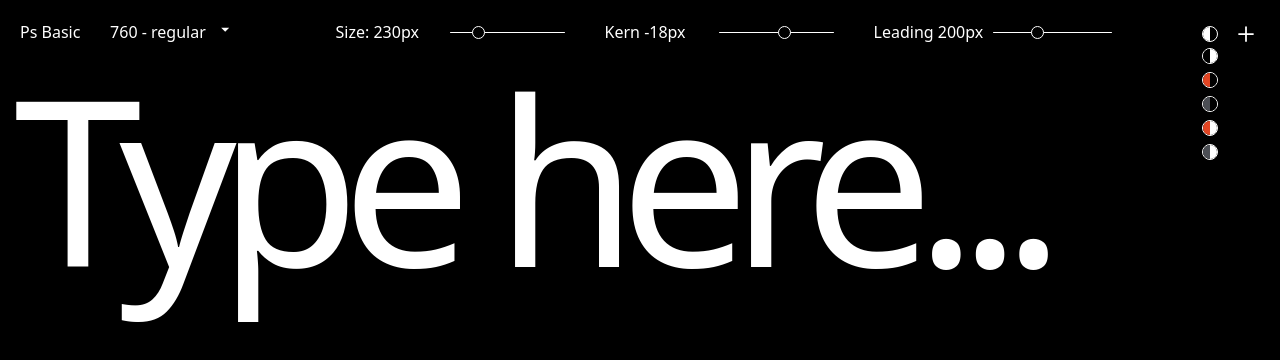
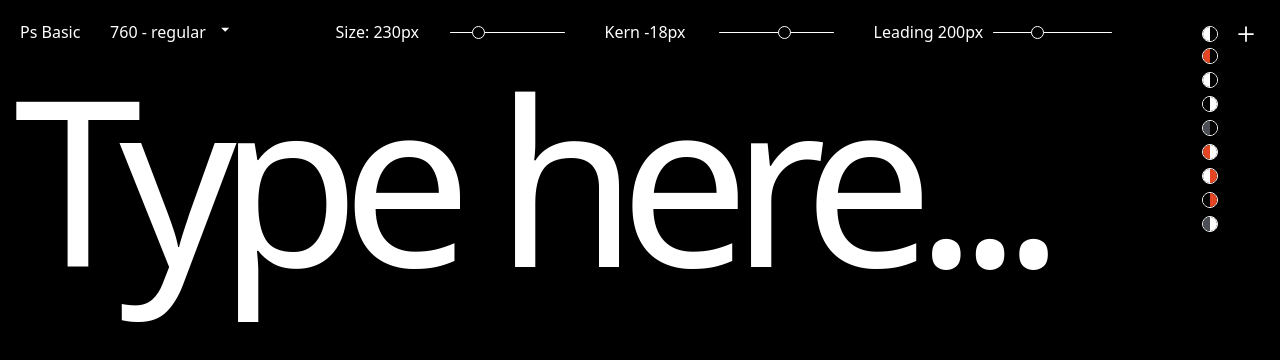
Before and after one commit to yano1978/ps-basic-font-tool, a React (Vite) app: page / in a window 1280 px wide. Both pictures are taken after a click on the button 1217 px from the left and 32 px from the top of the page. Shown: the top 360 px of the page. Built offline with nearby package versions, Linux system fonts and the light colour scheme.

Commit message:
Dropdowns color switchers OK (TODO: implement for input range elements)

```diff
--- a/src/App.jsx
+++ b/src/App.jsx
@@ -34,17 +34,43 @@ const App = () => {
     changeTextColor = value.text;
     setChangeColor(changeBgColor);
     setChangeTextColor(changeTextColor);
+    // console.log('bg:', changeBgColor, 'text:', changeTextColor);
+    // Colors combination available
     if (changeBgColor === '#000') {
-      changeDropdownColor = 'black';
+      // bg is black
+      if (changeTextColor === '#fff') {
+        // text is white
+        changeDropdownColor = 'black-white';
+      } else {
+        // text is red
+        changeDropdownColor = 'black-red';
+      }
     } else if (changeBgColor === '#E24523') {
-      changeDropdownColor = 'red';
+      // bg is red
       if (changeTextColor === '#fff') {
+        // text is white
         changeDropdownColor = 'red-white';
+      } else {
+        // text is black
+        changeDropdownColor = 'red-black';
       }
     } else if (changeBgColor === '#4B4E54') {
-      changeDropdownColor = 'grey';
+      // bg is grey
       if (changeTextColor === '#fff') {
+        // text is white
         changeDropdownColor = 'grey-white';
+      } else {
+        // text is black
+        changeDropdownColor = 'grey-black';
+      }
+    } else {
+      // bg is white
+      if (changeTextColor === '#000') {
+        // text is black
+        changeDropdownColor = 'white-black';
+      } else {
+        // text is red
+        changeDropdownColor = 'white-red';
       }
     }
     setDropdownColor(changeDropdownColor);
@@ -130,8 +156,16 @@ const App = () => {
           </div>
           <div className="flex absolute right-5 tablet:right-0 tablet:relative">
             <button onClick={handleMenuShowing}>
-              <div className="w-4 h-4 border border-white rounded-full mr-3.5 mt-1 relative overflow-hidden">
-                <div className="bg-white  absolute w-1/2 h-full"></div>
+              <div
+                className={`w-4 h-4 border !border-${
+                  changeTextColor == '#fff' ||
+                  (changeTextColor == '#E24523' && changeBgColor != '#fff')
+                    ? 'white'
+                    : 'black'
+                } rounded-full mr-3.5 mt-1 relative overflow-hidden`}
+              >
+                <div className="bg-black absolute right-0 w-1/2 h-full"></div>
+                <div className="bg-white absolute w-1/2 h-full"></div>
               </div>
             </button>
             <div
@@ -139,26 +173,57 @@ const App = () => {
                 show ? 'opacity-100' : 'opacity-0'
               }`}
             >
-              <button onClick={() => handleBgColor({ bg: '#000', text: '#fff' })}>
-                <div className="w-4 h-4 border border-white rounded-full mr-3.5 mt-1 relative overflow-hidden">
+              <button onClick={() => handleBgColor({ bg: '#E24523', text: '#000' })}>
+                <div
+                  className={`w-4 h-4 border !border-${
+                    changeTextColor == '#fff' ||
+                    (changeTextColor == '#E24523' && changeBgColor != '#fff')
+                      ? 'white'
+                      : 'black'
+                  } rounded-full mr-3.5 mt-1 relative overflow-hidden`}
+                >
+                  <div className="bg-[#E24523] absolute w-1/2 h-full"></div>
+                  <div className="bg-black absolute right-0 w-1/2 h-full"></div>
+                </div>
+              </button>
+              <button onClick={() => handleBgColor({ bg: '#fff', text: '#000' })} className="pt-1">
+                <div
+                  className={`w-4 h-4 border !border-${
+                    changeTextColor == '#fff' ||
+                    (changeTextColor == '#E24523' && changeBgColor != '#fff')
+                      ? 'white'
+                      : 'black'
+                  } rounded-full mr-3.5 mt-1 relative overflow-hidden`}
+                >
+                  <div className="bg-white absolute w-1/2 h-full"></div>
+                  <div className="bg-black absolute right-0 w-1/2 h-full"></div>
+                </div>
+              </button>
+              <button onClick={() => handleBgColor({ bg: '#000', text: '#fff' })} className="pt-1">
+                <div
+                  className={`w-4 h-4 border !border-${
+                    changeTextColor == '#fff' ||
+                    (changeTextColor == '#E24523' && changeBgColor != '#fff')
+                      ? 'white'
+                      : 'black'
+                  } rounded-full mr-3.5 mt-1 relative overflow-hidden`}
+                >
                   <div className="bg-black absolute w-1/2 h-full"></div>
                   <div className="bg-white absolute right-0 w-1/2 h-full"></div>
-                </div>
-              </button>
-              <button
-                onClick={() => handleBgColor({ bg: '#E24523', text: '#000' })}
-                className="pt-1"
-              >
-                <div className="w-4 h-4 border border-white rounded-full mr-3.5 mt-1 relative overflow-hidden">
-                  <div className="bg-[#E24523] absolute w-1/2 h-full"></div>
-                  <div className="bg-black absolute right-0 w-1/2 h-full"></div>
                 </div>
               </button>
               <button
                 onClick={() => handleBgColor({ bg: '#4B4E54', text: '#000' })}
                 className="pt-1"
               >
-                <div className="w-4 h-4 border border-white rounded-full mr-3.5 mt-1 relative overflow-hidden">
+                <div
+                  className={`w-4 h-4 border !border-${
+                    changeTextColor == '#fff' ||
+                    (changeTextColor == '#E24523' && changeBgColor != '#fff')
+                      ? 'white'
+                      : 'black'
+                  } rounded-full mr-3.5 mt-1 relative overflow-hidden`}
+                >
                   <div className="bg-[#4B4E54] absolute w-1/2 h-full"></div>
                   <div className="bg-black absolute right-0 w-1/2 h-full"></div>
                 </div>
@@ -167,16 +232,62 @@ const App = () => {
                 onClick={() => handleBgColor({ bg: '#E24523', text: '#fff' })}
                 className="pt-1"
               >
-                <div className="w-4 h-4 border border-white rounded-full mr-3.5 mt-1 relative overflow-hidden">
+                <div
+                  className={`w-4 h-4 border !border-${
+                    changeTextColor == '#fff' ||
+                    (changeTextColor == '#E24523' && changeBgColor != '#fff')
+                      ? 'white'
+                      : 'black'
+                  } rounded-full mr-3.5 mt-1 relative overflow-hidden`}
+                >
                   <div className="bg-[#E24523] absolute w-1/2 h-full"></div>
                   <div className="bg-white absolute right-0 w-1/2 h-full"></div>
+                </div>
+              </button>
+              <button
+                onClick={() => handleBgColor({ bg: '#fff', text: '#E24523' })}
+                className="pt-1"
+              >
+                <div
+                  className={`w-4 h-4 border !border-${
+                    changeTextColor == '#fff' ||
+                    (changeTextColor == '#E24523' && changeBgColor != '#fff')
+                      ? 'white'
+                      : 'black'
+                  } rounded-full mr-3.5 mt-1 relative overflow-hidden`}
+                >
+                  <div className="bg-white absolute w-1/2 h-full"></div>
+                  <div className="bg-[#E24523] absolute right-0 w-1/2 h-full"></div>
+                </div>
+              </button>
+              <button
+                onClick={() => handleBgColor({ bg: '#000', text: '#E24523' })}
+                className="pt-1"
+              >
+                <div
+                  className={`w-4 h-4 border !border-${
+                    changeTextColor == '#fff' ||
+                    (changeTextColor == '#E24523' && changeBgColor != '#fff')
+                      ? 'white'
+                      : 'black'
+                  } rounded-full mr-3.5 mt-1 relative overflow-hidden`}
+                >
+                  <div className="bg-black absolute w-1/2 h-full"></div>
+                  <div className="bg-[#E24523] absolute right-0 w-1/2 h-full"></div>
                 </div>
               </button>
               <button
                 onClick={() => handleBgColor({ bg: '#4B4E54', text: '#fff' })}
                 className="pt-1"
               >
-                <div className="w-4 h-4 border border-white rounded-full mr-3.5 mt-1 relative overflow-hidden">
+                <div
+                  className={`w-4 h-4 border !border-${
+                    changeTextColor == '#fff' ||
+                    (changeTextColor == '#E24523' && changeBgColor != '#fff')
+                      ? 'white'
+                      : 'black'
+                  } rounded-full mr-3.5 mt-1 relative overflow-hidden`}
+                >
                   <div className="bg-[#4B4E54] absolute w-1/2 h-full"></div>
                   <div className="bg-white absolute right-0 w-1/2 h-full"></div>
                 </div>
--- a/src/index.css
+++ b/src/index.css
@@ -1,6 +1,12 @@
 @import 'tailwindcss/base';
 @import 'tailwindcss/components';
 @import 'tailwindcss/utilities';
+
+*,
+::before,
+::after {
+  border-color: inherit;
+}
 
 html {
   overflow: scroll;
@@ -126,10 +132,17 @@ body {
     }
   }
   /* Override triangle color when color changes */
-  details.grey > summary,
-  details.red > summary {
+  details.grey-black > summary,
+  details.red-black > summary,
+  details.white-black > summary {
     &:before {
       border-color: transparent transparent transparent #000;
+    }
+  }
+  details.white-red > summary,
+  details.black-red > summary {
+    &:before {
+      border-color: transparent transparent transparent #e24523;
     }
   }
 
@@ -171,7 +184,43 @@ body {
     }
   }
   /* Override dropdown styles when color changes */
-  details.grey {
+  details.red-black {
+    .font-menu {
+      background: #e24523;
+      color: #000;
+      input[type='checkbox'] + label:before {
+        border: 1px solid #000;
+      }
+      input[type='checkbox']:checked + label:before {
+        background-color: #000;
+      }
+    }
+  }
+  details.white-black {
+    .font-menu {
+      background: #fff;
+      color: #000;
+      input[type='checkbox'] + label:before {
+        border: 1px solid #000;
+      }
+      input[type='checkbox']:checked + label:before {
+        background-color: #000;
+      }
+    }
+  }
+  details.black-white {
+    .font-menu {
+      background: #000;
+      color: #fff;
+      input[type='checkbox'] + label:before {
+        border: 1px solid #fff;
+      }
+      input[type='checkbox']:checked + label:before {
+        background-color: #fff;
+      }
+    }
+  }
+  details.grey-black {
     .font-menu {
       background: #4b4e54;
       color: #000;
@@ -183,6 +232,46 @@ body {
       }
     }
   }
+
+  details.red-white {
+    .font-menu {
+      background: #e24523;
+      color: #fff;
+      input[type='checkbox'] + label:before {
+        border: 1px solid #fff;
+      }
+      input[type='checkbox']:checked + label:before {
+        background-color: #fff;
+      }
+    }
+  }
+
+  details.white-red {
+    .font-menu {
+      background: #fff;
+      color: #e24523;
+      input[type='checkbox'] + label:before {
+        border: 1px solid #e24523;
+      }
+      input[type='checkbox']:checked + label:before {
+        background-color: #e24523;
+      }
+    }
+  }
+
+  details.black-red {
+    .font-menu {
+      background: #000;
+      color: #e24523;
+      input[type='checkbox'] + label:before {
+        border: 1px solid #e24523;
+      }
+      input[type='checkbox']:checked + label:before {
+        background-color: #e24523;
+      }
+    }
+  }
+
   details.grey-white {
     .font-menu {
       background: #4b4e54;
@@ -195,28 +284,4 @@ body {
       }
     }
   }
-  details.red {
-    .font-menu {
-      background: #e24523;
-      color: #000;
-      input[type='checkbox'] + label:before {
-        border: 1px solid #000;
-      }
-      input[type='checkbox']:checked + label:before {
-        background-color: #000;
-      }
-    }
-  }
-  details.red-white {
-    .font-menu {
-      background: #e24523;
-      color: #fff;
-      input[type='checkbox'] + label:before {
-        border: 1px solid #fff;
-      }
-      input[type='checkbox']:checked + label:before {
-        background-color: #fff;
-      }
-    }
-  }
 }
```
